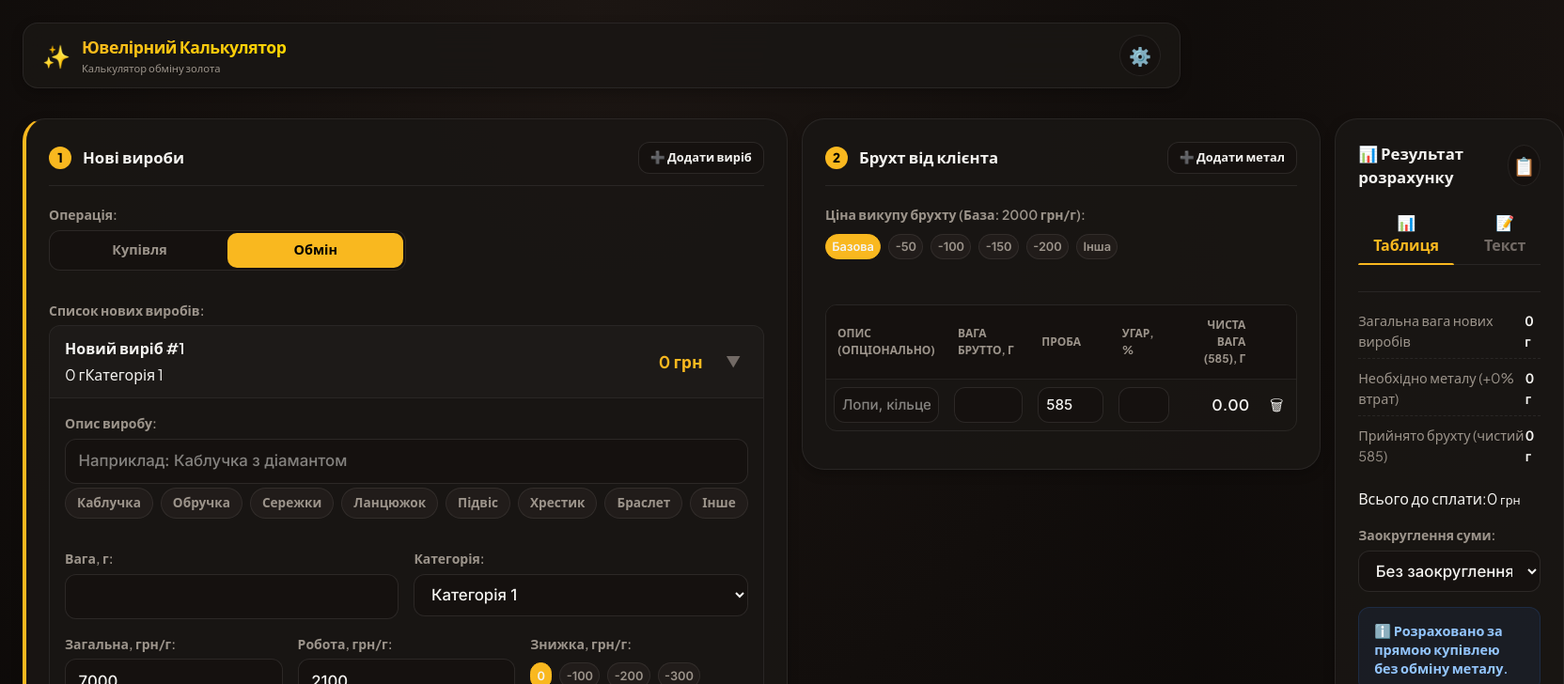
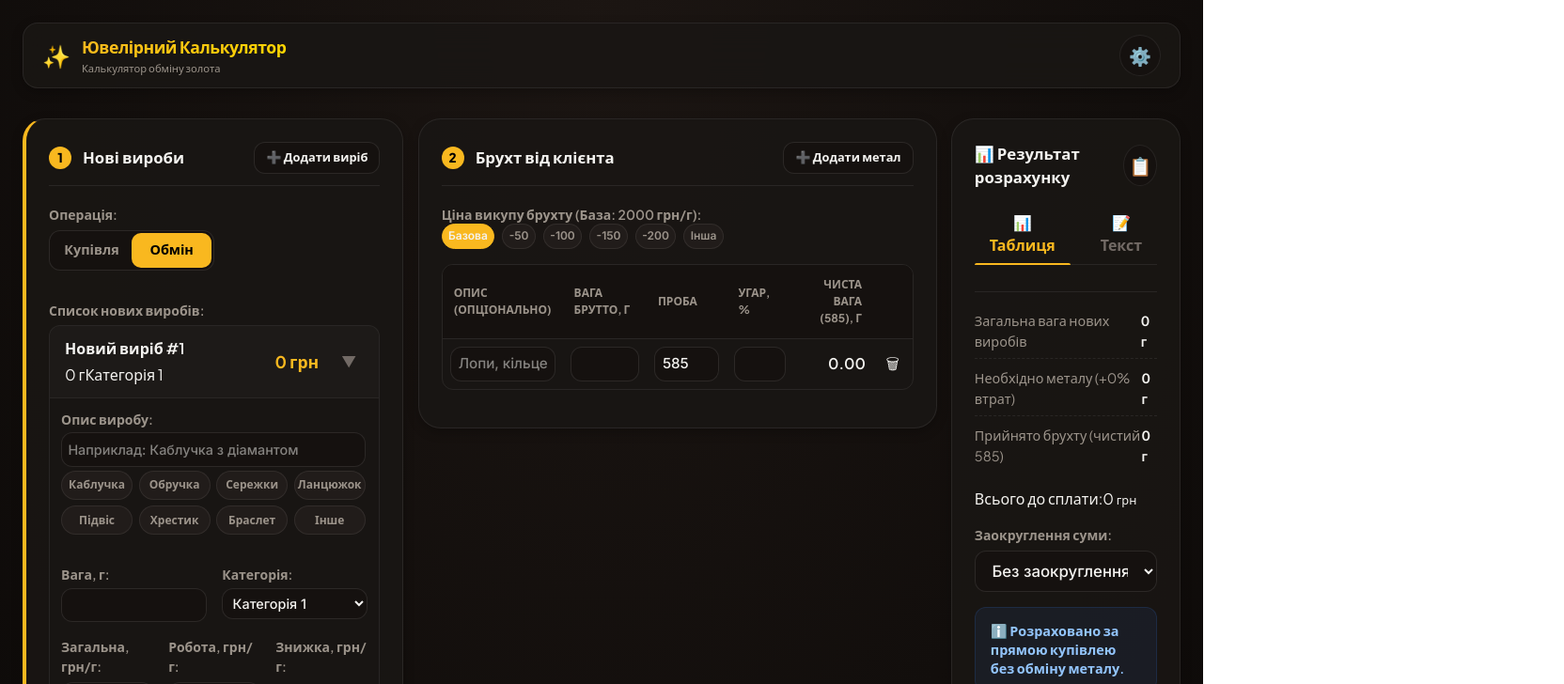
Before and after one commit to Lekmuth/Exchage_calc, a Next.js app: page / in a window 1280 px wide. Shown: the top 728 px of the page at 94% size, 1664 px wide, since content can reach past the window. Built offline with nearby package versions, Linux system fonts and the light colour scheme.

Commit message:
style: Compact layout for NewItemCard and Scrap panel, description chips in grid

```diff
--- a/app/globals.css
+++ b/app/globals.css
@@ -1480,6 +1480,20 @@ select:focus {
   display: none; /* Chrome/Safari */
 }
 
+.chips-grid {
+  display: grid;
+  grid-template-columns: repeat(4, 1fr);
+  gap: 0.4rem;
+  padding: 0.5rem 0;
+  margin-top: -0.25rem;
+  margin-bottom: 0.5rem;
+}
+.chips-grid .chip-btn {
+  text-align: center;
+  padding: 0.35rem 0.2rem;
+  font-size: 0.75rem;
+}
+
 .chip-btn {
   background: var(--bg-card-hover);
   border: 1px solid var(--border-color);
--- a/app/page.js
+++ b/app/page.js
@@ -197,11 +197,11 @@ export default function Calculator() {
                 </button>
               </div>
 
-              <div className="form-row" style={{ marginBottom: '1rem', marginTop: '1rem' }}>
-                <div className="form-group col-12" style={{ maxWidth: '400px' }}>
-                  <label>Ціна викупу брухту (База: {globalSettings.buybackRate || 0} грн/г):</label>
+              <div className="form-row" style={{ marginBottom: '0.5rem', marginTop: '0.5rem' }}>
+                <div className="form-group col-12" style={{ maxWidth: '400px', marginBottom: '0' }}>
+                  <label style={{ marginBottom: '0.2rem' }}>Ціна викупу брухту (База: {globalSettings.buybackRate || 0} грн/г):</label>
                   {!showCustomBuyback ? (
-                    <div className="chips-container" style={{ flexWrap: 'wrap', overflow: 'visible' }}>
+                    <div className="chips-container" style={{ flexWrap: 'wrap', overflow: 'visible', padding: '0' }}>
                       {BUYBACK_CHIPS.map(val => {
                         const targetRate = Math.max(0, (globalSettings.buybackRate || 0) - val);
                         return (
@@ -210,7 +210,7 @@ export default function Calculator() {
                             type="button"
                             className={`chip-btn chip-discount ${buybackRate === targetRate ? 'active' : ''}`}
                             onClick={() => handleBuybackChipClick(val)}
-                            style={{ padding: '0.2rem 0.4rem', fontSize: '0.8rem' }}
+                            style={{ padding: '0.2rem 0.4rem', fontSize: '0.75rem' }}
                           >
                             {val === 0 ? 'Базова' : `-${val}`}
                           </button>
@@ -220,13 +220,13 @@ export default function Calculator() {
                         type="button"
                         className="chip-btn chip-discount"
                         onClick={() => handleBuybackChipClick('custom')}
-                        style={{ padding: '0.2rem 0.4rem', fontSize: '0.8rem' }}
+                        style={{ padding: '0.2rem 0.4rem', fontSize: '0.75rem' }}
                       >
                         Інша
                       </button>
                     </div>
                   ) : (
-                    <div style={{ display: 'flex', gap: '0.5rem', alignItems: 'center' }}>
+                    <div style={{ display: 'flex', gap: '0.5rem', alignItems: 'center', marginTop: '0.25rem' }}>
                       <div className="input-with-unit" style={{ flex: 1 }}>
                         <input
                           type="number"
@@ -234,6 +234,7 @@ export default function Calculator() {
                           value={buybackRate}
                           onChange={e => setBuybackRate(parseFloat(e.target.value) || 0)}
                           step="50" min="0"
+                          style={{ padding: '0.4rem', fontSize: '0.9rem' }}
                         />
                         <span className="unit">грн</span>
                       </div>
@@ -270,8 +271,8 @@ export default function Calculator() {
               </div>
 
               {calcData.caseType === 'exchange-excess' && (
-                <div className="excess-options-box">
-                  <h4>Є надлишок металу</h4>
+                <div className="excess-options-box" style={{ marginTop: '0.5rem', padding: '0.5rem' }}>
+                  <h4 style={{ margin: '0 0 0.5rem 0' }}>Є надлишок металу</h4>
                   <div className="segmented-control">
                     <input type="radio" id="excess-return" name="excess-treatment" value="return"
                            checked={excessTreatment === 'return'} onChange={() => setExcessTreatment('return')} />
--- a/components/NewItemCard.js
+++ b/components/NewItemCard.js
@@ -68,18 +68,19 @@ export default function NewItemCard({ item, index, categories, updateItem, remov
       </div>
 
       {expanded && (
-        <div className="item-card-body">
-          <div className="form-row">
-            <div className="form-group col-12">
-              <label>Опис виробу:</label>
+        <div className="item-card-body" style={{ padding: '0.75rem' }}>
+          <div className="form-row" style={{ marginBottom: '0.5rem' }}>
+            <div className="form-group col-12" style={{ marginBottom: '0.5rem' }}>
+              <label style={{ marginBottom: '0.2rem' }}>Опис виробу:</label>
               <input
                 type="text"
                 ref={descInputRef}
                 value={item.desc}
                 onChange={e => updateItem(item.id, { desc: e.target.value })}
                 placeholder="Наприклад: Каблучка з діамантом"
+                style={{ padding: '0.4rem', fontSize: '0.9rem' }}
               />
-              <div className="chips-container">
+              <div className="chips-grid">
                 {DESC_CHIPS.map(chip => {
                   const isActive = chip !== 'Інше' && (item.desc || '').includes(chip);
                   return (
@@ -96,19 +97,20 @@ export default function NewItemCard({ item, index, categories, updateItem, remov
               </div>
             </div>
           </div>
-          <div className="form-row">
-            <div className="form-group col-6">
-              <label>Вага, г:</label>
+          <div className="form-row" style={{ marginBottom: '0.5rem' }}>
+            <div className="form-group col-6" style={{ marginBottom: '0.5rem' }}>
+              <label style={{ marginBottom: '0.2rem' }}>Вага, г:</label>
               <input
                 type="number"
                 value={item.weight || ''}
                 onChange={e => updateItem(item.id, { weight: parseFloat(e.target.value) || 0 })}
                 min="0" step="0.01"
+                style={{ padding: '0.4rem', fontSize: '0.9rem' }}
               />
             </div>
-            <div className="form-group col-6">
-              <label>Категорія:</label>
-              <select value={item.categoryId} onChange={handleCategoryChange}>
+            <div className="form-group col-6" style={{ marginBottom: '0.5rem' }}>
+              <label style={{ marginBottom: '0.2rem' }}>Категорія:</label>
+              <select value={item.categoryId} onChange={handleCategoryChange} style={{ padding: '0.4rem', fontSize: '0.9rem' }}>
                 {categories.map(c => (
                   <option key={c.id} value={c.id}>{c.name}</option>
                 ))}
@@ -117,7 +119,7 @@ export default function NewItemCard({ item, index, categories, updateItem, remov
             </div>
           </div>
 
-          <div className="form-row rates-row">
+          <div className="form-row rates-row" style={{ marginBottom: '0' }}>
             <div className="form-group col-4">
               <label>Загальна, грн/г:</label>
               <input
```
